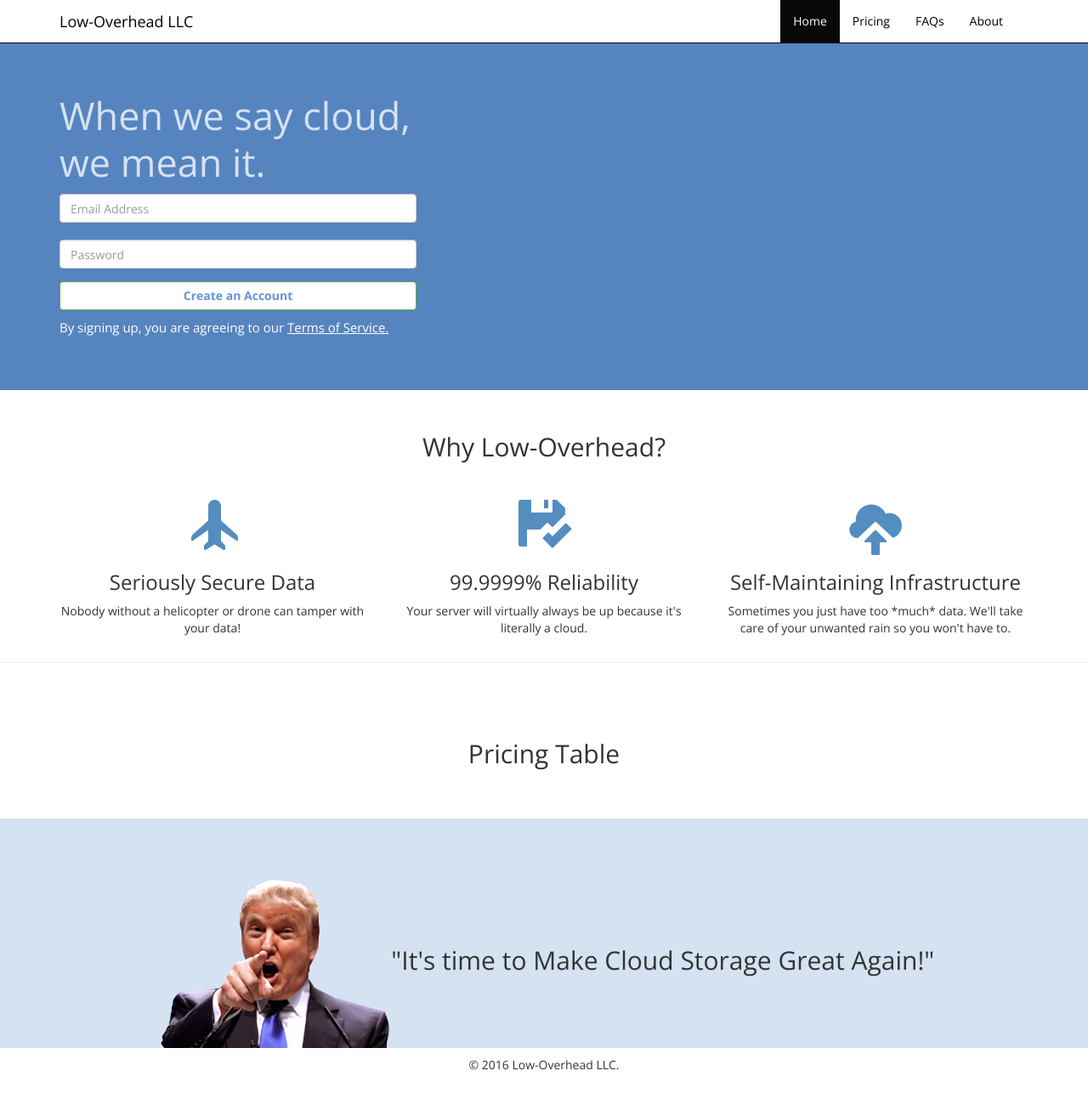
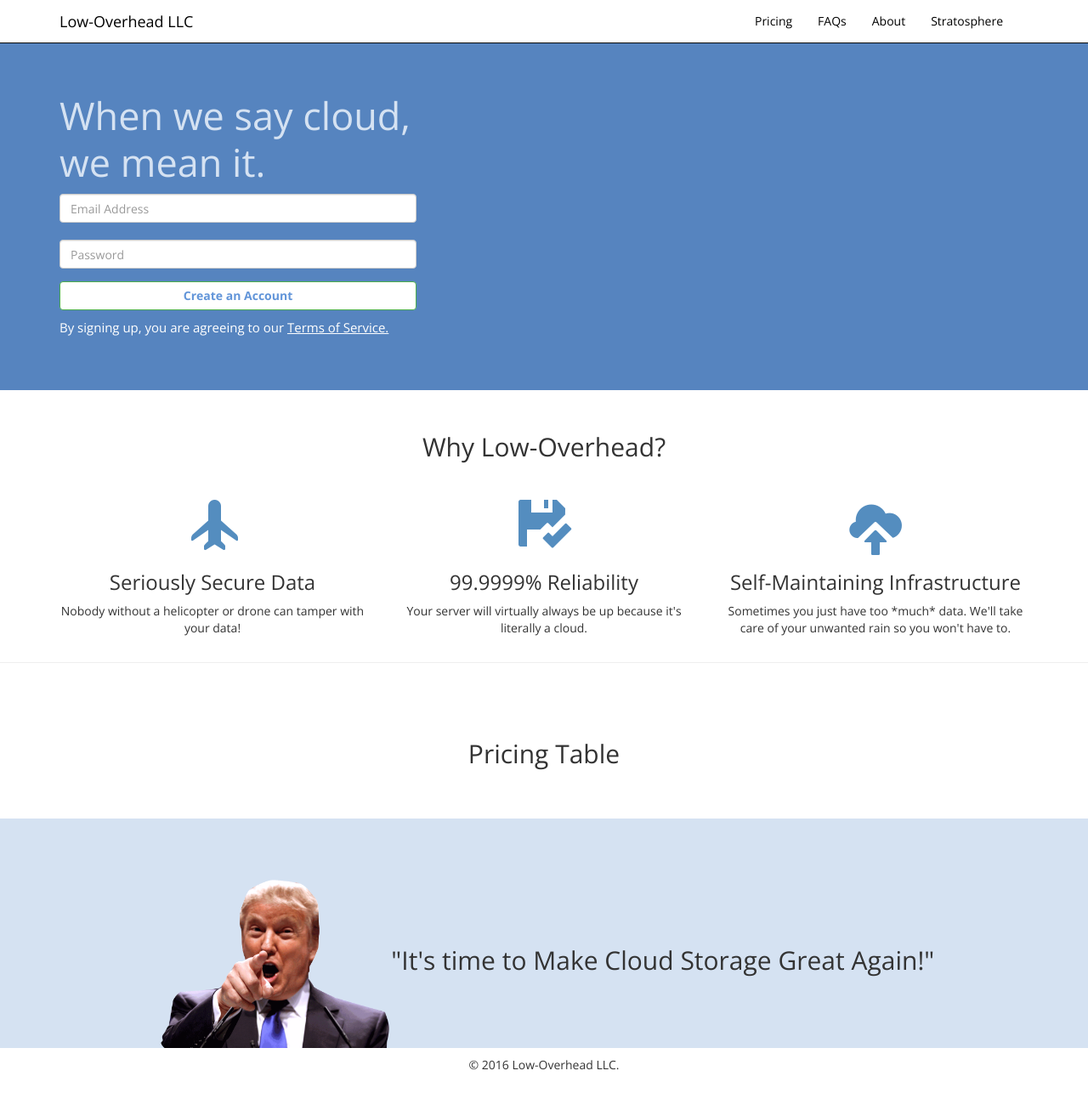
Before and after one commit to angelabair/ARS327, a Jekyll site: the page built from index.html, in a window 1280 px wide and 1293 px high. Shown: the whole window at 85% size. Built offline with Jekyll 4.4.1, drawn with Linux system fonts in a browser that asks for light colours.

Commit message:
Modified the header

```diff
--- a/_layouts/default.html
+++ b/_layouts/default.html
@@ -50,10 +50,10 @@
         <a class="navbar-brand" href="index.html" style="color:black;">Low-Overhead LLC</a>
       </div>
       <ul class="nav navbar-nav navbar-right">
-        <li class="{% if page.navname == 'index' %}active{% endif %}"><a href="index.html">Home</a></li>
         <li class="{% if page.navname == 'pricing' %}active{% endif %}"><a href="pricing">Pricing</a></li>
         <li class="{% if page.navname == 'faq' %}active{% endif %}"><a href="faq">FAQs</a></li>
         <li class="{% if page.navname == 'about' %}active{% endif %}"><a href="about">About</a></li>
+                <li class="{% if page.navname == 'clouds' %}active{% endif %}"><a href="clouds">Stratosphere </a></li>
         <li><a href="#"></a></li>
       </ul>
       <div id="navbar" class="navbar-collapse collapse">
--- a/index.html
+++ b/index.html
@@ -14,7 +14,7 @@ navname: index
       <div class="form-group">
         <input type="password" placeholder="Password" class="form-control">
       </div>
-      <button type="submit" class="btn btn-success">Create an Account</button>
+      <a href="404.html"><button type="submit" class="btn btn-success">Create an Account</button></a>
     </form>
     <p id="tos">By signing up, you are agreeing to our <a href="#">Terms of Service.</a></p>
     <!-- <p><a class="btn btn-primary btn-lg" href="#" role="button">Learn more &raquo;</a></p> -->
```
